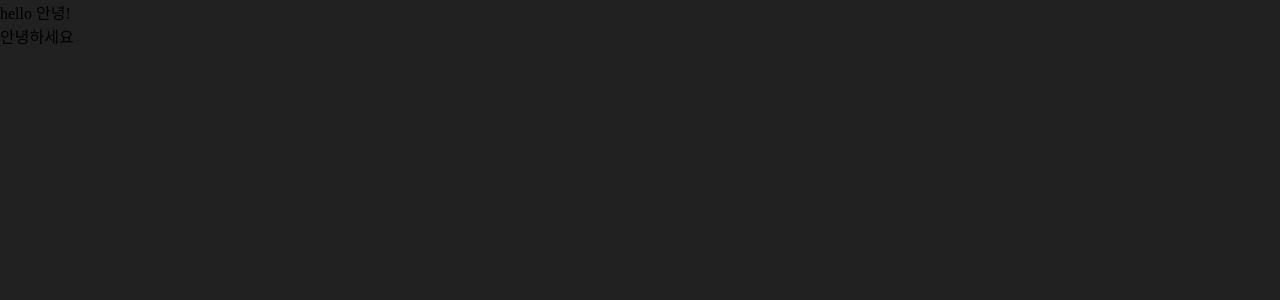
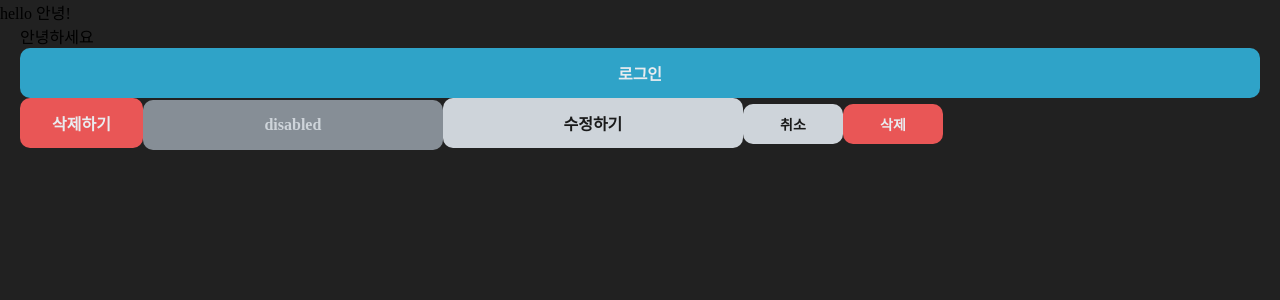
Before and after one commit to GHooN99/neoul-client, a Next.js app: page / in a window 1280 px wide. Shown: the top 300 px of the page. Built offline with nearby package versions, Linux system fonts and the light colour scheme; no server answers; a web font is replaced by a local one.

Commit message:
feat: 공통 버튼 , 로딩 스피너 컴포넌트 추가

```diff
--- a/src/pages/_app.tsx
+++ b/src/pages/_app.tsx
@@ -25,7 +25,7 @@ const MyApp = ({ Component, pageProps }: AppProps<Record<string, unknown>>) => {
   return (
     <>
       <Head>
-        <title>TS-React-Template</title>
+        <title>Neoul:너울</title>
         <meta name="viewport" content="width=device-width, initial-scale=1.0" />
       </Head>
 
--- a/src/pages/index.tsx
+++ b/src/pages/index.tsx
@@ -13,11 +13,3 @@ const Home: NextPage = (props) => {
 };
 
 export default Home;
-
-export const getServerSideProps = async () => {
-  console.log(process.env.DEVELOPMENT_API_BASE_URL);
-
-  return {
-    props: {},
-  };
-};
--- a/src/root.components/Button/Button.styled.ts
+++ b/src/root.components/Button/Button.styled.ts
@@ -1,104 +1,139 @@
-// import styled, { css } from "styled-components";
-// import { ButtonStyleProps } from "./Button.types";
+import styled, { css } from "styled-components";
+import { ButtonStyleProps } from "./Button.types";
 
-// // default button style
+// default button style
 
-// const defaultButtonStyle = css<ButtonStyleProps>`
-//   ${({ theme, fullWidth }) => {
-//     const { pallete } = theme;
-//     return css`
-//       color: ${pallete.white};
+const defaultButtonStyle = css<ButtonStyleProps>`
+  ${({ theme, fullWidth }) => {
+    const { texts, fontSize, buttons } = theme;
+    return css`
+      border: none;
+      border-radius: 10px;
+      font-weight: 600;
+      position: relative;
+      display: inline-flex;
+      justify-content: center;
+      align-items: center;
 
-//       border: none;
-//       position: relative;
-//       display: inline-flex;
-//       justify-content: center;
-//       align-items: center;
+      ${fullWidth &&
+      css`
+        width: 100% !important;
+      `}
 
-//       /* 사이즈 나중에 */
-//       ${fullWidth &&
-//       css`
-//         width: 100%;
-//       `}
+      font-size: ${fontSize.main};
 
-//       font-size: 16px;
-//       padding: 16px 32px;
-//       text-align: center;
-//       text-decoration: none;
-//       cursor: pointer;
-//     `;
-//   }}
-// `;
+      padding: 16px 32px;
+      text-align: center;
+      text-decoration: none;
+      cursor: pointer;
 
-// // css variant style
-// const buttonVariants = css<ButtonStyleProps>`
-//   ${({ theme, variant, color = "cyan" }) => {
-//     const { pallete, buttons, borders } = theme;
+      &:disabled,
+      &[disabled] {
+        color: ${texts.disabled};
+        background-color: ${buttons.gray};
+        cursor: not-allowed;
 
-//     switch (variant) {
-//       case "primary":
-//         return css`
-//           background-color: ${buttons[color]};
-//         `;
-//       case "secondary":
-//         return css`
-//           color: ${buttons[color]};
-//           background-color: ${pallete.white};
-//           border: 1px solid ${borders.basic};
-//         `;
-//       case "text":
-//         return css`
-//           background-color: transparent;
-//           color: ${buttons[color]};
-//           padding: 6px;
-//         `;
-//       default:
-//         throw new Error("unhandled variant type!");
-//     }
-//   }}
-// `;
+        &:after {
+          display: none;
+        }
+      }
+    `;
+  }}
+`;
 
-// // css animation
-// const buttonTransitions = css`
-//   ${({ theme }) => {
-//     const { shadows } = theme;
-//     return css`
-//       transition-duration: 0.4s;
+const buttonColors = css<ButtonStyleProps>`
+  ${({ theme, color }) => {
+    const { buttons, texts } = theme;
+    switch (color) {
+      case "main":
+        return css`
+          color: ${texts.main};
+          background-color: ${buttons.main};
+        `;
 
-//       &:hover {
-//         transition: opacity 0.1s;
-//         opacity: 0.8;
-//       }
+      case "gray":
+        return css`
+          color: ${texts.disabled};
+          background-color: ${buttons.gray};
+        `;
+      case "white":
+        return css`
+          color: ${texts.dark};
+          background-color: ${buttons.white};
+        `;
 
-//       &:after {
-//         content: "";
-//         display: block;
-//         position: absolute;
+      case "red":
+        return css`
+          color: ${texts.main};
+          background-color: ${buttons.red};
+        `;
+      default:
+        throw new Error("정확한 사이즈 값을 입력해주세요.");
+    }
+  }}
+`;
 
-//         left: 0;
-//         top: 0;
-//         width: 100%;
-//         height: 100%;
-//         opacity: 0;
-//         transition: all 0.6s;
-//         box-shadow: 0 0 10px 10px ${shadows.basic};
-//       }
+// button size
+const buttonSizes = css<ButtonStyleProps>`
+  ${({ theme, size }) => {
+    const { fontSize } = theme;
+    switch (size) {
+      case "regular":
+        return css`
+          font-size: ${fontSize.main};
+          padding: 16px 32px;
+          height: 50px;
+        `;
 
-//       &:active:after {
-//         box-shadow: 0 0 0 0 ${shadows.basic};
-//         position: absolute;
+      case "small":
+        return css`
+          font-size: ${fontSize.p};
+          padding: 12px 24px;
+          height: 40px;
+        `;
 
-//         opacity: 1;
-//         transition: 0s;
-//       }
-//     `;
-//   }}
-// `;
-// export const StyledButtonWrapper = styled.button<ButtonStyleProps>`
-//   ${defaultButtonStyle};
+      default:
+        throw new Error("정확한 사이즈 값을 입력해주세요.");
+    }
+  }}
+`;
 
-//   ${buttonTransitions};
+// css animation
+const buttonTransitions = css`
+  ${({ theme }) => {
+    const { shadows } = theme;
+    return css`
+      transition-duration: 0.1s;
+      &:active {
+        border-radius: 10px;
+      }
+      &:after {
+        content: "";
+        display: block;
+        position: absolute;
+        border-radius: 10px;
+        left: 0;
+        top: 0;
+        width: 100%;
+        height: 100%;
+        opacity: 0;
+        transition: all 0.4s;
+        box-shadow: 0 0 10px 10px ${shadows.basic};
+      }
 
-//   ${buttonVariants};
-// `;
-export {};
+      &:active:after {
+        box-shadow: 0 0 0 0 ${shadows.basic};
+        position: absolute;
+        border-radius: 10px;
+        opacity: 1;
+        transition: 0s;
+      }
+    `;
+  }}
+`;
+export const StyledButtonWrapper = styled.button<ButtonStyleProps>`
+  ${defaultButtonStyle};
+  ${buttonSizes};
+  ${buttonColors};
+  ${buttonTransitions};
+`;
--- a/src/root.components/Button/Button.tsx
+++ b/src/root.components/Button/Button.tsx
@@ -1,36 +1,34 @@
-// import { forwardRef } from "react";
-// import { StyledButtonWrapper } from "./Button.styled";
-// import { ButtonProps } from "./Button.types";
+import { forwardRef } from "react";
+import { Spinner } from "@components/Spinner";
+import { StyledButtonWrapper } from "./Button.styled";
+import { ButtonProps } from "./Button.types";
 
-// const Button = forwardRef<HTMLButtonElement, ButtonProps>(
-//   (
-//     {
-//       children,
-//       variant = "primary",
-//       loading = false,
-//       icon,
-//       color = "cyan",
-//       ...restProps
-//     },
-//     ref
-//   ) => {
-//     return (
-//       <StyledButtonWrapper
-//         color={color}
-//         variant={variant}
-//         ref={ref}
-//         {...restProps}
-//       >
-//         {loading ?? "loading"}
-//         {icon ?? ""}
-//         {children}
-//       </StyledButtonWrapper>
-//     );
-//   }
-// );
+const Button = forwardRef<HTMLButtonElement, ButtonProps>(
+  (
+    {
+      children,
+      size = "regular",
+      loading = false,
+      color = "main",
+      disabled = false,
+      ...restProps
+    },
+    ref
+  ) => {
+    return (
+      <StyledButtonWrapper
+        size={size}
+        color={color}
+        ref={ref}
+        disabled={loading || disabled}
+        {...restProps}
+      >
+        {loading ? <Spinner size={5} /> : children}
+      </StyledButtonWrapper>
+    );
+  }
+);
 
-// Button.displayName = "Button";
+Button.displayName = "Button";
 
-// export default Button;
-
-export {};
+export default Button;
--- a/src/root.components/Button/index.ts
+++ b/src/root.components/Button/index.ts
@@ -1,2 +1 @@
-// export { default as Button } from "./Button";
-export {};
+export { default as Button } from "./Button";
--- /dev/null
+++ b/src/root.components/Spinner/Spinner.tsx
@@ -0,0 +1,54 @@
+import styled from "styled-components";
+
+interface SpinnerProps {
+  size: number;
+}
+
+/**
+ * LoadingSpinner
+ * @from https://projects.lukehaas.me/css-loaders/
+ * @prop {number} size 적정 크기: 5
+ */
+const Spinner = styled.div<SpinnerProps>`
+  &,
+  &:after {
+    border-radius: 50%;
+    width: 5em;
+    height: 5em;
+  }
+  font-size: ${({ size }) => size}px;
+  position: relative;
+  text-indent: -9999em;
+  border-top: 0.5em solid rgba(255, 255, 255, 0.2);
+  border-right: 0.5em solid rgba(255, 255, 255, 0.2);
+  border-bottom: 0.5em solid rgba(255, 255, 255, 0.2);
+  border-left: 0.5em solid #ffffff;
+  -webkit-transform: translateZ(0);
+  -ms-transform: translateZ(0);
+  transform: translateZ(0);
+  -webkit-animation: load8 1.1s infinite linear;
+  animation: load8 1.1s infinite linear;
+
+  @-webkit-keyframes load8 {
+    0% {
+      -webkit-transform: rotate(0deg);
+      transform: rotate(0deg);
+    }
+    100% {
+      -webkit-transform: rotate(360deg);
+      transform: rotate(360deg);
+    }
+  }
+  @keyframes load8 {
+    0% {
+      -webkit-transform: rotate(0deg);
+      transform: rotate(0deg);
+    }
+    100% {
+      -webkit-transform: rotate(360deg);
+      transform: rotate(360deg);
+    }
+  }
+`;
+
+export default Spinner;
--- /dev/null
+++ b/src/root.components/Spinner/index.ts
@@ -0,0 +1 @@
+export { default as Spinner } from "./Spinner";
--- a/src/root.features/todo/screen/ScreenTodo.tsx
+++ b/src/root.features/todo/screen/ScreenTodo.tsx
@@ -1,25 +1,44 @@
-// import { Button } from "@components/Button";
+import { useState } from "react";
+import { Button } from "@components/Button";
 import { useTodosQuery } from "../hooks/useTodosQuery";
 
 const ScreenTodo = () => {
-  const { data } = useTodosQuery();
-  console.log(data);
   console.log(process.env.NEXT_PUBLIC_DEVELOPMENT_API_BASE_URL);
+  const delay = async () => {
+    return new Promise((resolve) => {
+      setTimeout(() => {
+        resolve(null);
+      }, 2000);
+    });
+  };
+
+  const [isLoading, setIsLoading] = useState(false);
+
+  const handleClick = async () => {
+    setIsLoading(true);
+    await delay();
+    setIsLoading(false);
+  };
+
   return (
-    <div style={{ height: 100 }}>
+    <div style={{ height: 100, padding: "0 20px" }}>
       <h2>안녕하세요 </h2>
-      {/* <Button variant="primary">버튼!</Button>
-      <Button variant="secondary">버튼!</Button>
-      <Button variant="text">버튼!</Button>
-      <Button variant="primary" color="gray">
-        버튼!
+      <Button onClick={handleClick} loading={isLoading} fullWidth color="main">
+        로그인
       </Button>
-      <Button variant="secondary" color="gray">
-        버튼!
+      <Button color="red">삭제하기</Button>
+      <Button style={{ width: 300 }} disabled color="gray">
+        disabled
       </Button>
-      <Button variant="primary" color="gray" fullWidth>
-        버튼
-      </Button> */}
+      <Button style={{ width: 300 }} color="white">
+        수정하기
+      </Button>
+      <Button style={{ width: 100 }} size="small" color="white">
+        취소
+      </Button>
+      <Button style={{ width: 100 }} size="small" color="red">
+        삭제
+      </Button>
     </div>
   );
 };
--- a/src/root.styles/theme.ts
+++ b/src/root.styles/theme.ts
@@ -1,5 +1,7 @@
 import { backgrounds, borders, buttons, dims, texts } from "./colors";
+import { shadows } from "./colors/shadows";
 import { pallete } from "./pallete";
+import { fontSize } from "./texts/fontSize";
 
 export const theme = {
   pallete,
@@ -7,7 +9,9 @@ export const theme = {
   texts,
   dims,
   buttons,
+  shadows,
   borders,
+  fontSize,
 } as const;
 
 export type Theme = typeof theme;
```
Also changed, not shown: src/root.components/Button/Button.types.ts (+3 -9 lines).
